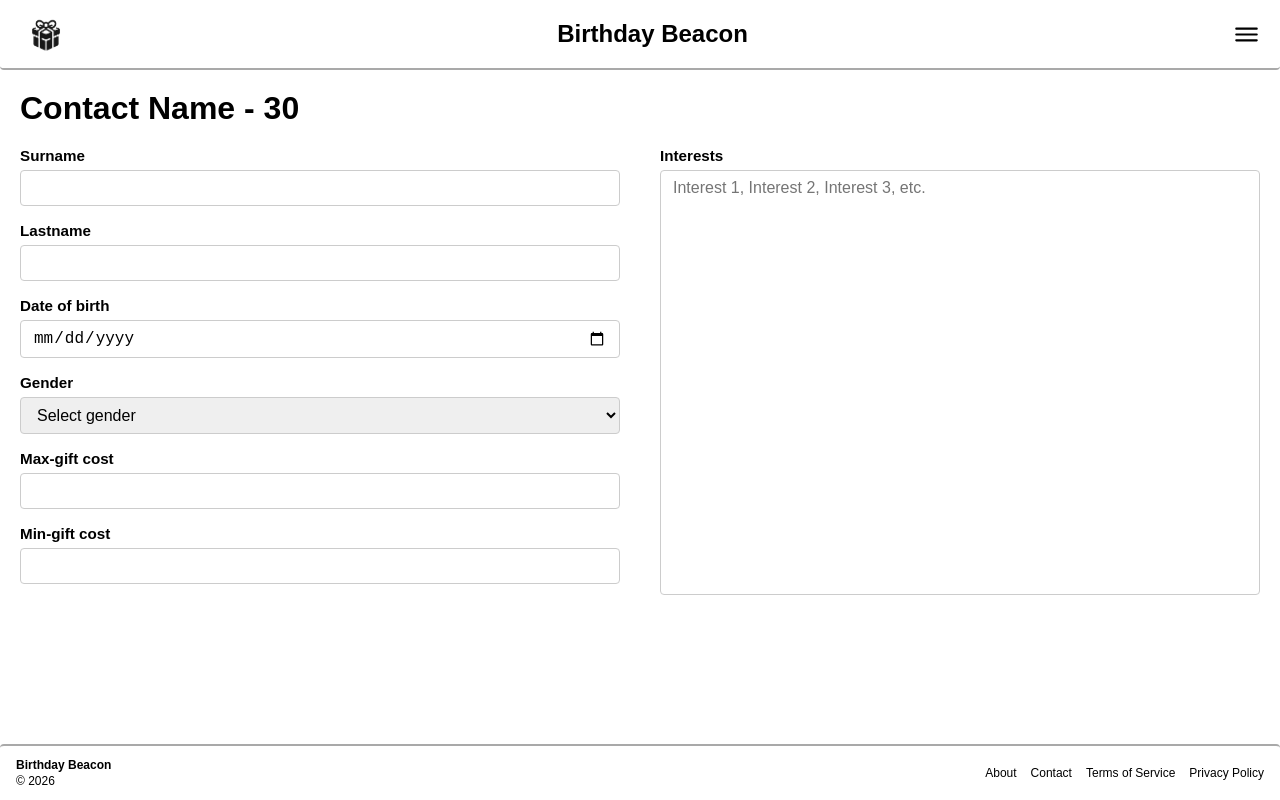
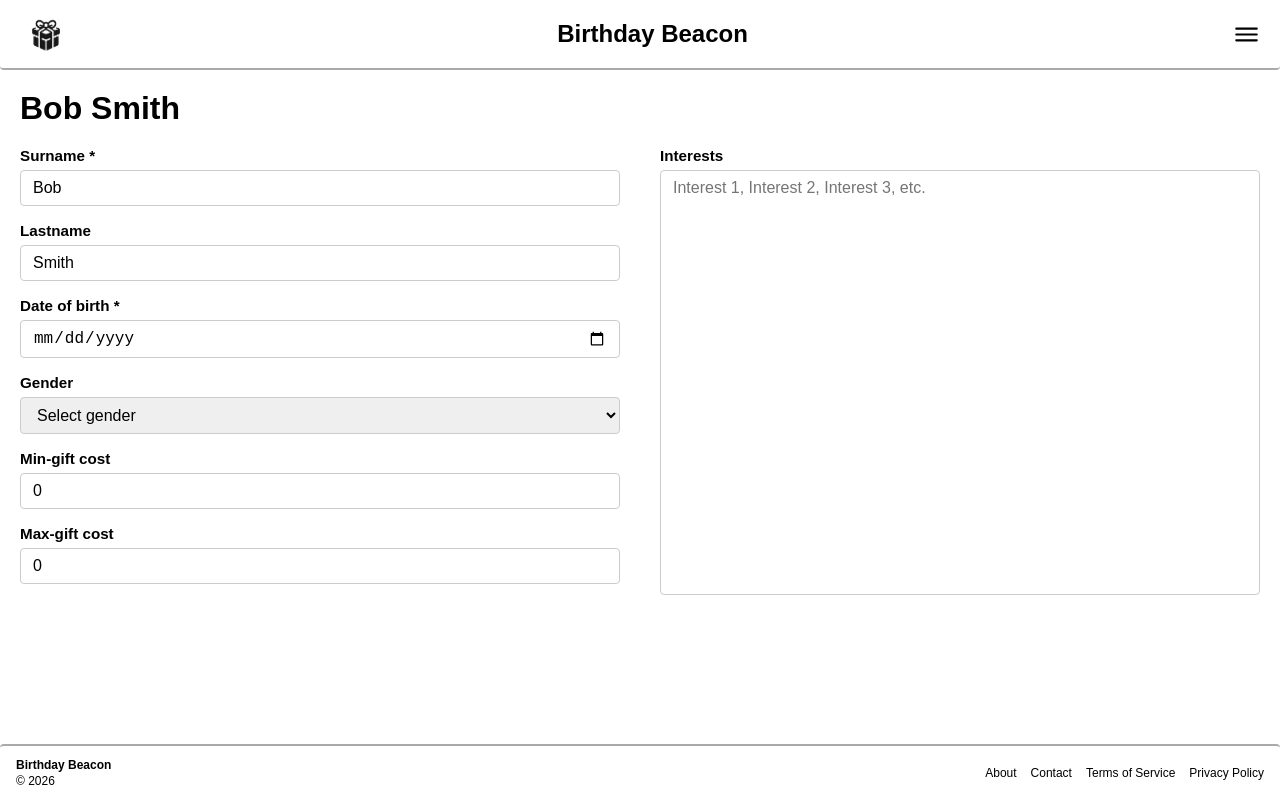
Before and after one commit to LucasLofqvist/birthday-beacon-ui, a Vue app: page /contact in a window 1280 px wide. Built offline with nearby package versions, Linux system fonts and the light colour scheme.

Commit message:
Modified the ContactView. Added setters and getters for min/max-price values, age calculation and other minor adjustments.

```diff
--- a/src/views/main/ContactView.vue
+++ b/src/views/main/ContactView.vue
@@ -1,28 +1,94 @@
 <script setup>
-import { ref } from "vue";
+import { computed, reactive } from "vue";
 
-const contactName = ref("Contact Name");
-const contactAge = ref(30);
-
-const contact = ref({
-  surname: "",
-  lastname: "",
+//The contact, contactsName and contactAge probably does not need to be reactive
+//as they should be stored in a db and fetched when needed.
+const contact = reactive({
+  surname: "Bob",
+  lastname: "Smith",
   dateOfBirth: "",
   gender: "",
-  maxGiftCost: "",
-  minGiftCost: "",
+  minGiftCost: 0,
+  maxGiftCost: 0,
   interests: "",
 });
+
+//Ensures that contactName or "New contact" is rendered
+const contactName = computed(() => {
+  if (contact.surname !== "") {
+    return `${contact.surname} ${contact.lastname}`;
+  }
+  return "New contact";
+});
+
+//Calculates contacts age based on date of birth
+const contactAge = computed(() => {
+  if (contact.dateOfBirth !== "") {
+    const contactsDate = new Date(contact.dateOfBirth);
+
+    const currentYear = new Date().getFullYear();
+    const currentMonth = new Date().getMonth() + 1; // Months are zero-based
+    const currentDay = new Date().getDate();
+    let age = currentYear - contactsDate.getFullYear();
+    if (
+      currentMonth < contactsDate.getMonth() + 1 ||
+      (currentMonth === contactsDate.getMonth() + 1 &&
+        currentDay < contactsDate.getDate())
+    ) {
+      age--;
+    }
+    return age;
+  }
+});
+
+const minGiftCost = computed({
+  get() {
+    return contact.minGiftCost;
+  },
+  set(value) {
+    if (value < 0) {
+      value = 0;
+    }
+    contact.minGiftCost = value;
+    if (contact.maxGiftCost < value) {
+      contact.maxGiftCost = value;
+    }
+  },
+});
+
+const maxGiftCost = computed({
+  get() {
+    return contact.maxGiftCost;
+  },
+  set(value) {
+    if (value < 0) {
+      value = 0;
+    }
+    contact.maxGiftCost = value;
+    if (contact.minGiftCost > value) {
+      contact.minGiftCost = value;
+    }
+  },
+});
+
+//Used to limit the DoB input options
+const maxDate = new Date().toISOString().split("T")[0];
 </script>
 
 <template>
   <div class="contact-container">
-    <h1 class="contact-title">{{ contactName }} - {{ contactAge }}</h1>
+    <h1 class="contact-title">
+      {{
+        contact.dateOfBirth !== ""
+          ? `${contactName} - ${contactAge}`
+          : contactName
+      }}
+    </h1>
     <form class="contact-form">
       <!-- Left section: contact details -->
       <section class="left-section">
         <div class="form-group">
-          <label for="surname">Surname</label>
+          <label for="surname">Surname *</label>
           <input v-model="contact.surname" type="text" id="surname" />
         </div>
 
@@ -32,8 +98,13 @@ const contact = ref({
         </div>
 
         <div class="form-group">
-          <label for="dateOfBirth">Date of birth</label>
-          <input v-model="contact.dateOfBirth" type="date" id="dateOfBirth" />
+          <label for="dateOfBirth">Date of birth *</label>
+          <input
+            v-model="contact.dateOfBirth"
+            type="date"
+            id="dateOfBirth"
+            :max="maxDate"
+          />
         </div>
 
         <div class="form-group">
@@ -47,13 +118,23 @@ const contact = ref({
         </div>
 
         <div class="form-group">
-          <label for="maxGiftCost">Max-gift cost</label>
-          <input v-model="contact.maxGiftCost" type="number" id="maxGiftCost" />
+          <label for="minGiftCost">Min-gift cost</label>
+          <input
+            v-model.lazy.number="minGiftCost"
+            type="number"
+            id="minGiftCost"
+            :min="0"
+          />
         </div>
 
         <div class="form-group">
-          <label for="minGiftCost">Min-gift cost</label>
-          <input v-model="contact.minGiftCost" type="number" id="minGiftCost" />
+          <label for="maxGiftCost">Max-gift cost</label>
+          <input
+            v-model.lazy.number="maxGiftCost"
+            type="number"
+            id="maxGiftCost"
+            :min="minGiftCost"
+          />
         </div>
       </section>
 
```
